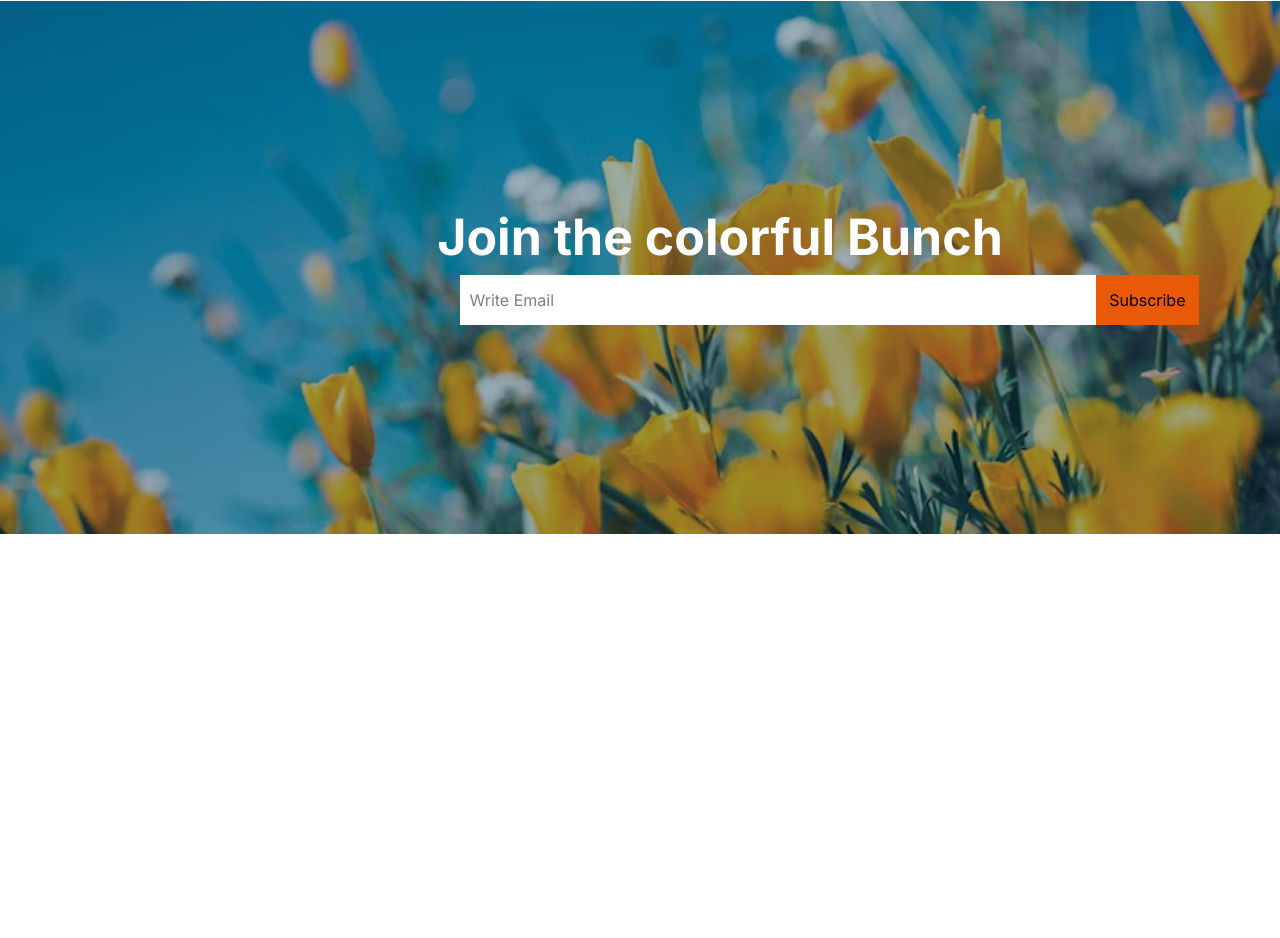
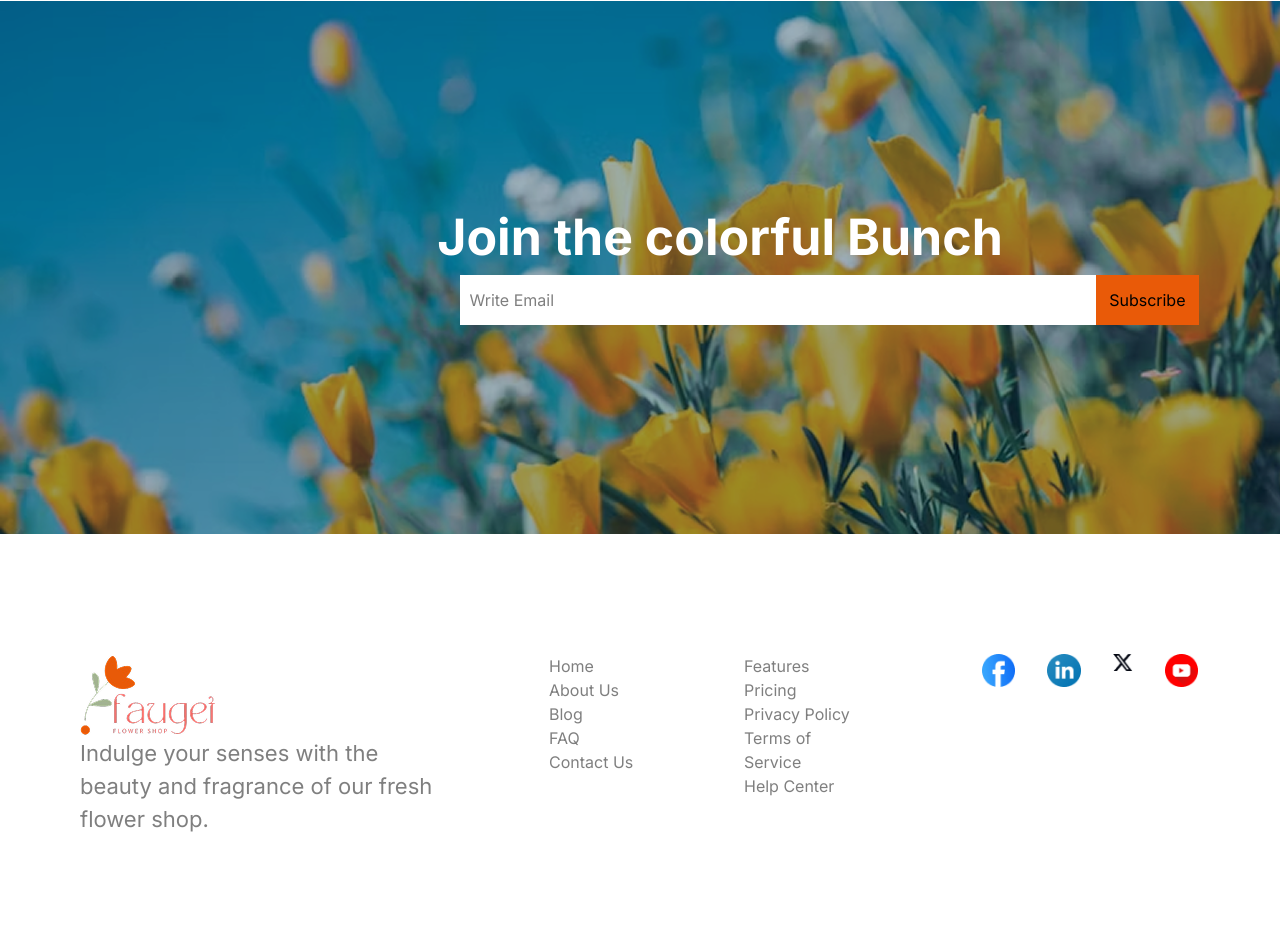
Before and after one commit to Shanta098765/my-assignment-2, a plain HTML site: page index.html in a window 1280 px wide. Shown: the part 3824-4762 px from the top of the page. Before the commit the page ends 4478 px from the top, so only its background shows below. Drawn offline with nearby package versions, Linux system fonts and the light colour scheme.

Commit message:
added an footer section

```diff
--- a/index.html
+++ b/index.html
@@ -156,3 +156,39 @@
             </div>
         </section>
     </main>
+    <footer>
+        <div class="footer-container">
+            <div class="logo-2">
+                <img src="./assets/logo.png" alt="">
+                <p class="footer-description">Indulge your senses with the beauty and fragrance of our fresh flower shop. </p>
+
+
+            </div>
+            <div class="footer-navbar">
+                <ul>
+                    <li><a href="">Home</a></li>
+                    <li><a href="">About Us</a></li>
+                    <li><a href="">Blog</a></li>
+                    <li><a href="">FAQ</a></li>
+                    <li><a href="">Contact Us</a></li>
+                </ul>
+            </div>
+            <ul class="list">
+                    <li><a href="">Features</a></li>
+                    <li><a href="">Pricing</a></li>
+                    <li><a href="">Privacy Policy</a></li>
+                    <li><a href="">Terms of Service</a></li>
+                    <li><a href="">Help Center</a></li>
+                </ul>
+                <div class="footer-icon">
+
+                    <a href=""><img src="./assets/icon-facebook.png" alt=""></a>
+                    <a href=""><img src="./assets/icon-linkedin.png" alt=""></a>
+                    <a href=""><img src="./assets/icon-twitter.png" alt=""></a>
+                    <a href=""><img src="./assets/icon-youtube.png" alt=""></a>
+                </div>
+
+        </div>
+    </footer>
+</body>
+</html>
--- a/styles/style.css
+++ b/styles/style.css
@@ -267,3 +267,46 @@ nav li a{
     right: -218px;
 
 }
+/* footer styles */
+.footer-container{
+    display: flex;
+    width: 1120px;
+    height: 284px;
+    margin: 0 auto;
+    gap: 110px;
+    /* justify-content: center;
+    align-items: center; */
+
+}
+.footer-description{
+    width: 359px;
+    height: 80px;
+    font-size: 22px;
+    font-weight: 400;
+    color: #00000080;
+}
+.footer-navbar{
+    width: 85px;
+    height: 248px;
+    font-size: 16px;
+    font-weight: 400;
+    color: #00000080;
+    /* padding: 32px; */
+
+
+}
+.list{
+    width: 128px;
+    height: 248px;
+    font-size: 16px;
+    font-weight: 400;
+    color: #00000080;
+    /* padding: 32px; */
+
+}
+.footer-icon{
+    display: flex;
+    width: 216px;
+    height: 36px;
+    gap: 32px;
+}
```
